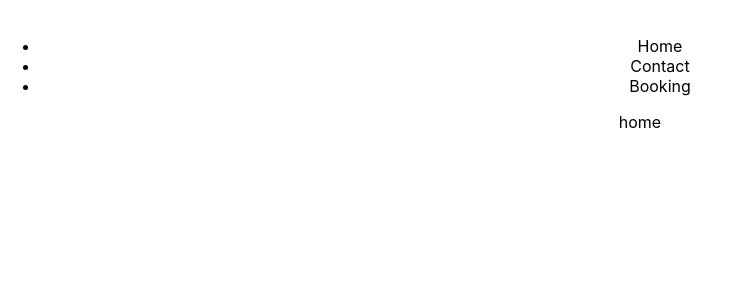
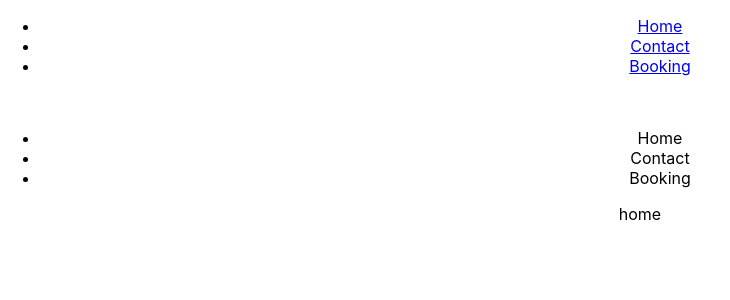
Before and after one commit to annaochandreas/lasterranasyoga, a React (Create React App) app in the folder react-client/: page / in a window 1280 px wide. Shown: the top 300 px of the page, without its empty margins (0-730 px from the left). Built offline with nearby package versions, Linux system fonts and the light colour scheme.

Commit message:
Added react-router

```diff
--- a/react-client/package.json
+++ b/react-client/package.json
@@ -5,6 +5,7 @@
   "dependencies": {
     "react": "^16.5.2",
     "react-dom": "^16.5.2",
+    "react-router-dom": "^4.3.1",
     "react-scripts": "2.0.5"
   },
   "scripts": {
--- a/react-client/src/App.js
+++ b/react-client/src/App.js
@@ -1,4 +1,5 @@
 import React, { Component } from 'react';
+import { Link, Route, Switch } from 'react-router-dom';
 import './App.css';
 import Header from './Components/Header';
 import { logo } from './images/logo.png';
@@ -48,6 +49,7 @@ class App extends Component {
   }
 
 
+
   bookingView = () => {
     fetch('/booking')
     .then(res => res.json())
@@ -58,10 +60,39 @@ class App extends Component {
 
 
   render() {
+
+    const Home = () => (
+      <div>
+        <h2>Home</h2>
+      </div>
+    )
+
+    const Contact = () => (
+      <div>
+        <h2>Contact</h2>
+      </div>
+    )
+
+    const Booking = () => (
+      <div>
+        <h2>Booking</h2>
+      </div>
+    )
+
     return (
       <div className="App">
+
+        <ul>
+          <li><Link to='/home'>Home</Link></li>
+          <li><Link to='/contact'>Contact</Link></li>
+          <li><Link to='/booking'>Booking</Link></li>
+        </ul>
+
         <Header menu={ this.state.menu } logo={ logo } />
         <span>{this.state.view}</span>
+        <Route path='/home' component={ Home } />
+        <Route path='/contact' component={ Contact } />
+        <Route path='/booking' component={ Booking } />
       </div>
     );
   }
--- a/react-client/src/index.js
+++ b/react-client/src/index.js
@@ -1,10 +1,15 @@
 import React from 'react';
 import ReactDOM from 'react-dom';
+import { BrowserRouter } from 'react-router-dom';
 import './index.css';
 import App from './App';
 import * as serviceWorker from './serviceWorker';
 
-ReactDOM.render(<App />, document.getElementById('root'));
+ReactDOM.render(
+	<BrowserRouter>
+		<App />
+	</BrowserRouter>
+	, document.getElementById('root'));
 
 // If you want your app to work offline and load faster, you can change
 // unregister() to register() below. Note this comes with some pitfalls.
```
Also changed, not shown: 2 other files (tests, documents, lock files or other folders).
